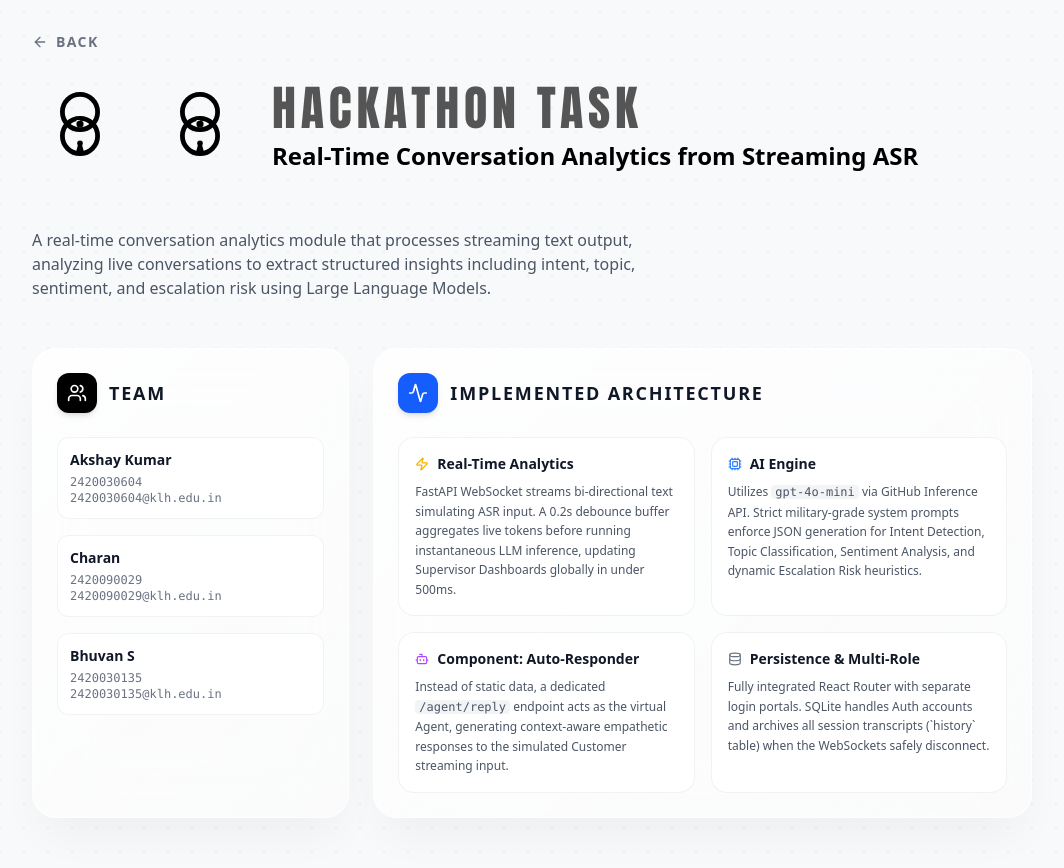
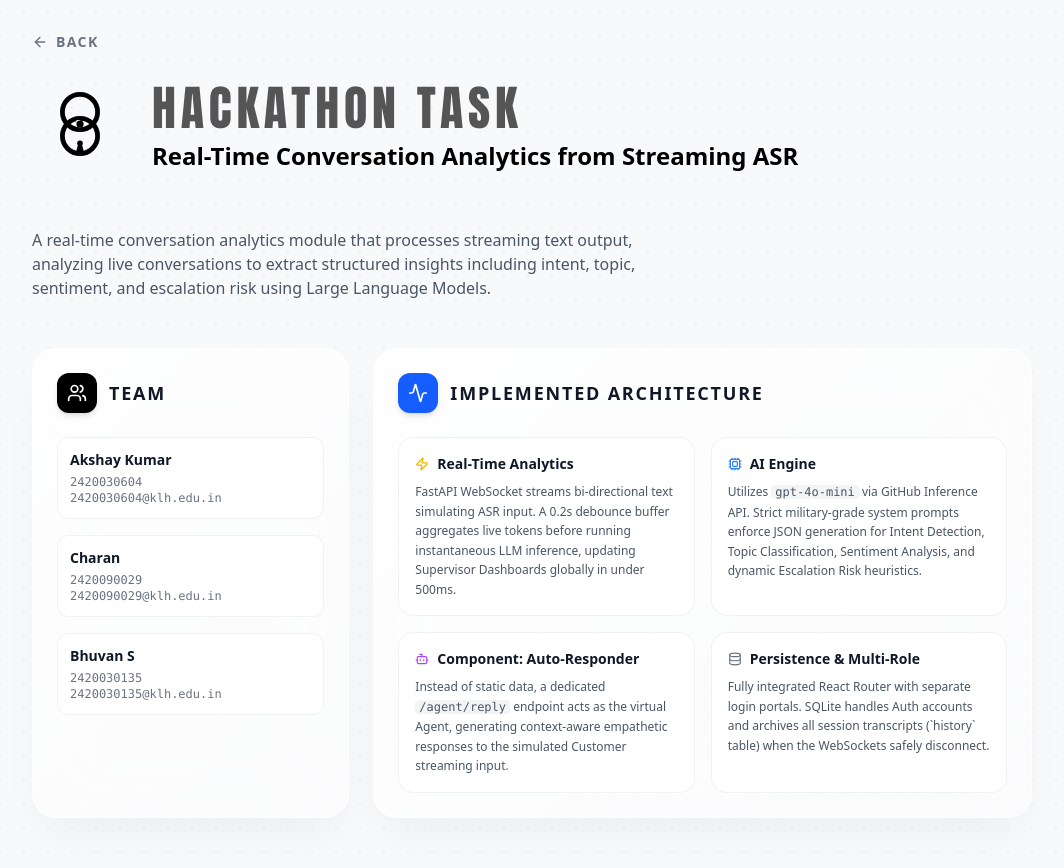
Before and after one commit to tonyboss365/awetales-sentinel, a React (Vite) app: page /details in a window 1280 px wide. Shown: the top 868 px of the page, without its empty margins (108-1172 px from the left). Built offline with nearby package versions, Linux system fonts and the light colour scheme.

Commit message:
Branding: Final cleanup of UI logo tags

```diff
--- a/src/AgentDashboard.jsx
+++ b/src/AgentDashboard.jsx
@@ -170,7 +170,7 @@ export default function AgentDashboard() {
 
             <nav className="sticky top-0 z-50 bg-white/60 backdrop-blur-2xl border-b border-black/5 px-8 py-4 flex justify-between items-center shadow-[0_2px_20px_rgba(0,0,0,0.02)]">
                 <div className="flex items-center gap-3">
-                    <SentinelLogo className="w-10 h-10 text-black" />                    <SentinelLogo className="w-10 h-10 text-black" />
+                    <SentinelLogo className="w-10 h-10 text-black" />
                     <h1 className="text-2xl font-black text-[#555555] tracking-widest uppercase" style={{ fontFamily: 'Impact, sans-serif' }}>Sentinel</h1>
                     <span className="text-[13px] text-gray-400 font-medium ml-2 hidden sm:block">Agent Terminus</span>
                 </div>
--- a/src/Details.jsx
+++ b/src/Details.jsx
@@ -35,7 +35,7 @@ export default function Details() {
                 </button>
 
                 <div className="mb-12 text-center md:text-left flex flex-col md:flex-row items-center md:items-end gap-6">
-                    <SentinelLogo className="w-24 h-24 mb-4 md:mb-0 text-black" />                    <SentinelLogo className="w-24 h-24 mb-4 md:mb-0 text-black" />
+                    <SentinelLogo className="w-24 h-24 mb-4 md:mb-0 text-black" />
                     <div>
                         <h1 className="text-3xl md:text-5xl font-black text-[#555555] tracking-widest uppercase mb-2" style={{ fontFamily: 'Impact, sans-serif' }}>
                             Hackathon Task
```
